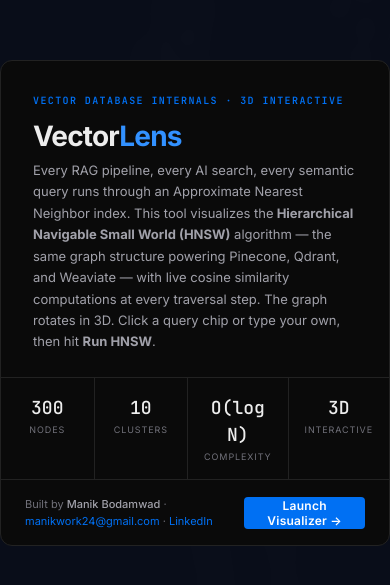
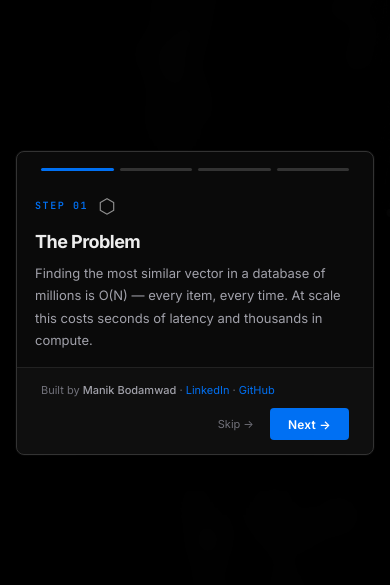
Before and after one commit to ManikBodamwad/HNSW_Vector_Search_Visualizer, a React (Vite) app in the folder frontend/: page / in a window 390 px wide. Shown: the part 119-704 px from the top of the page. Built offline with nearby package versions, Linux system fonts and the light colour scheme.

Commit message:
feat: guided 3-step onboarding, colorful chips, mobile responsive layout

```diff
--- a/frontend/src/App.jsx
+++ b/frontend/src/App.jsx
@@ -24,10 +24,13 @@ export default function App() {
     setTimeout(() => { runSearch(query, algoOverride ?? algo, speed); }, 60);
   }, [runSearch, algo, speed, setStatus]);
 
-  const handleOverlayDismiss = useCallback(() => {
+  const handleOverlayDismiss = useCallback((launchQuery) => {
     setOverlayDone(true);
-    // No auto-run — user presses Run button
-  }, []);
+    if (launchQuery && typeof launchQuery === 'string') {
+      // Run the chosen example query immediately after the overlay closes
+      setTimeout(() => runSearch(launchQuery, 'hnsw', speed), 120);
+    }
+  }, [runSearch, speed]);
 
   return (
     <div className="app-root">
--- a/frontend/src/components/Canvas/GraphCanvas.jsx
+++ b/frontend/src/components/Canvas/GraphCanvas.jsx
@@ -12,6 +12,7 @@ export default function GraphCanvas({ nodes, edges, searchTrigger, onStepUpdate,
   const animatorRef = useRef(null);
 
   const isDragging = useRef(false);
+  const dragType = useRef('pan');
   const lastPos = useRef({ x: 0, y: 0 });
 
   const handleStepUpdate = useCallback((...args) => onStepUpdate?.(...args), [onStepUpdate]);
@@ -73,14 +74,33 @@ export default function GraphCanvas({ nodes, edges, searchTrigger, onStepUpdate,
     containerRef.current?.setPointerCapture(e.pointerId);
     containerRef.current?.classList.add('is-dragging');
     if (tooltipRef.current) tooltipRef.current.style.display = 'none';
-  }, []);
+
+    if (!canvasRef.current || !stateRef.current.sortedIdx) {
+      dragType.current = 'pan';
+      return;
+    }
+    const rect = canvasRef.current.getBoundingClientRect();
+    const mx = e.clientX - rect.left;
+    const my = e.clientY - rect.top;
+
+    let hitNode = false;
+    for (const item of stateRef.current.sortedIdx) {
+      if (item.p && dist2D(mx, my, item.p.sx, item.p.sy) < 25) {
+        hitNode = true;
+        break;
+      }
+    }
+    dragType.current = hitNode ? 'rotate' : 'pan';
+  }, [stateRef]);
 
   const handlePointerMove = useCallback((e) => {
     if (isDragging.current) {
       const dx = e.clientX - lastPos.current.x;
       const dy = e.clientY - lastPos.current.y;
-      // Right click (2) or Shift key allows panning
-      const isPan = e.buttons === 2 || e.shiftKey;
+
+      let isPan = dragType.current === 'pan';
+      if (e.buttons === 2 || e.shiftKey) isPan = !isPan; // toggle behavior with right-click or shift
+
       handleDrag(dx, dy, isPan);
       lastPos.current = { x: e.clientX, y: e.clientY };
       return;
--- a/frontend/src/components/Canvas/useGraphRenderer.js
+++ b/frontend/src/components/Canvas/useGraphRenderer.js
@@ -117,19 +117,20 @@ export function useGraphRenderer(canvasRef, nodes, edges) {
     cam.panY += (cam.targetPanY - cam.panY) * 0.15;
 
     // ── Auto-Camera (Cinematic Tracking & Drift) ──
-    if (!cam.userInteracted) {
     if (state.isComplete || state.activePath.length === 0) {
       // Ambient camera drift when idle or finished
       cam.targetRotY += 0.0015;
     }
 
     if (state.isComplete) {
+      if (!cam.userInteracted) {
         // 🌟 Wow Factor: Pull back to reveal the entire path!
         cam.targetPanX = 0;
         cam.targetPanY = 0;
         cam.targetDistance = 650; // Zoom out far enough to see the whole diagram
         cam.targetRotX = 0.22;
-      } else {
+      }
+    } else if (!cam.userInteracted) {
       let focusNode = null;
       if (state.currentNode !== null) {
         focusNode = nodes[state.currentNode];
@@ -143,7 +144,6 @@ export function useGraphRenderer(canvasRef, nodes, edges) {
         cam.targetPanY = 400 - focusNode.y;
         cam.targetDistance = 280; // zoom in
         cam.targetRotX = 0.35;    // look down slightly
-        }
       }
     }
 
--- a/frontend/src/components/Intro/HeroOverlay.jsx
+++ b/frontend/src/components/Intro/HeroOverlay.jsx
@@ -1,62 +1,113 @@
+import { useState } from 'react';
+
+const STEPS = [
+  {
+    step: '01',
+    icon: '⬡',
+    title: 'The Problem',
+    body: 'Finding the most similar vector in a database of millions is O(N) — every item, every time. At scale this costs seconds of latency and thousands in compute.',
+  },
+  {
+    step: '02',
+    icon: '⌬',
+    title: 'HNSW Index',
+    body: 'Hierarchical Navigable Small World builds a layered graph during insert. Upper layers are sparse "highways" for fast coarse navigation. Layer 0 is the dense local neighborhood.',
+  },
+  {
+    step: '03',
+    icon: '◎',
+    title: 'O(log N) Search',
+    body: 'A greedy priority-queue traversal descends the layers. Each hop moves closer in cosine similarity space — evaluating ~5% of nodes while finding the same answer.',
+  },
+];
+
+const EXAMPLE_QUERIES = [
+  { label: 'machine learning', color: '#3291FF' },
+  { label: 'stock market',     color: '#10B981' },
+  { label: 'space exploration',color: '#A78BFA' },
+  { label: 'gene therapy',     color: '#F59E0B' },
+];
+
 export default function HeroOverlay({ onDismiss }) {
-  // Always show on page load — no localStorage auto-dismiss
-  const dismiss = () => {
-    onDismiss?.();
+  const [page, setPage] = useState(0);
+  const isLast = page === STEPS.length;
+
+  const advance = () => {
+    if (isLast) { onDismiss?.(); return; }
+    setPage(p => p + 1);
   };
 
+  const skip = () => onDismiss?.();
+
+  const s = STEPS[page];
+
   return (
-    <div className="intro-overlay" onClick={e => { if (e.target === e.currentTarget) dismiss(); }}>
-      <div className="intro-card">
-        <div className="intro-top">
-          <div className="intro-eyebrow">Vector Database Internals · 3D Interactive</div>
-          <h1 className="intro-title">
-            Vector<em>Lens</em>
-          </h1>
-          <p className="intro-desc">
-            Every RAG pipeline, every AI search, every semantic query runs through
-            an Approximate Nearest Neighbor index. This tool visualizes the
-            <strong> Hierarchical Navigable Small World (HNSW)</strong> algorithm —
-            the same graph structure powering Pinecone, Qdrant, and Weaviate —
-            with live cosine similarity computations at every traversal step.
-            The graph rotates in 3D. Click a query chip or type your own, then hit <strong>Run HNSW</strong>.
-          </p>
+    <div className="intro-overlay" onClick={e => { if (e.target === e.currentTarget) skip(); }}>
+      <div className="intro-card v2">
+
+        {/* ── Step indicator ── */}
+        <div className="intro-step-bar">
+          {STEPS.map((_, i) => (
+            <button key={i} className={`intro-step-pip ${i === page ? 'active' : i < page ? 'done' : ''}`} onClick={() => setPage(i)} />
+          ))}
+          <button className={`intro-step-pip ${isLast ? 'active' : page === STEPS.length ? 'done' : ''}`} onClick={() => setPage(STEPS.length)} />
         </div>
 
-        <div className="intro-stats">
-          <div className="intro-stat">
-            <div className="intro-stat-val">300</div>
-            <div className="intro-stat-lbl">Nodes</div>
-          </div>
-          <div className="intro-stat">
-            <div className="intro-stat-val">10</div>
-            <div className="intro-stat-lbl">Clusters</div>
-          </div>
-          <div className="intro-stat">
-            <div className="intro-stat-val">O(log N)</div>
-            <div className="intro-stat-lbl">Complexity</div>
-          </div>
-          <div className="intro-stat">
-            <div className="intro-stat-val">3D</div>
-            <div className="intro-stat-lbl">Interactive</div>
-          </div>
+        {/* ── Content ── */}
+        <div className="intro-body" key={page}>
+          {!isLast ? (
+            <>
+              <div className="intro-step-eyebrow">
+                <span className="intro-step-num">STEP {s.step}</span>
+                <span className="intro-step-icon">{s.icon}</span>
+              </div>
+              <h2 className="intro-step-title">{s.title}</h2>
+              <p className="intro-step-body">{s.body}</p>
+            </>
+          ) : (
+            <>
+              <div className="intro-step-eyebrow">
+                <span className="intro-step-num">READY</span>
+              </div>
+              <h2 className="intro-step-title">Try a query below</h2>
+              <p className="intro-step-body">
+                Click a chip to instantly run HNSW search. Watch the traversal log, layer descent, and cosine similarity update live in the 3D graph.
+              </p>
+              <div className="intro-query-chips">
+                {EXAMPLE_QUERIES.map(q => (
+                  <button key={q.label} className="intro-query-chip" style={{ '--chip-color': q.color }}
+                    onClick={() => onDismiss?.(q.label)}>
+                    {q.label}
+                  </button>
+                ))}
+              </div>
+            </>
+          )}
         </div>
 
-        <div className="intro-footer">
+        {/* ── Footer ── */}
+        <div className="intro-footer v2">
           <div className="intro-author">
             Built by <strong>Manik Bodamwad</strong>
-            {' · '}
-            <a href="mailto:manikwork24@gmail.com" style={{ color: 'var(--blue)', textDecoration: 'none' }}>
-              manikwork24@gmail.com
-            </a>
             {' · '}
             <a href="https://www.linkedin.com/in/manik-bodamwad-814b331a6/" target="_blank" rel="noopener noreferrer" style={{ color: 'var(--blue)', textDecoration: 'none' }}>
               LinkedIn
             </a>
+            {' · '}
+            <a href="https://github.com/ManikBodamwad/HNSW_Vector_Search_Visualizer" target="_blank" rel="noopener noreferrer" style={{ color: 'var(--blue)', textDecoration: 'none' }}>
+              GitHub
+            </a>
           </div>
-          <button id="intro-cta-btn" className="intro-cta" onClick={dismiss}>
-            Launch Visualizer →
-          </button>
+          <div className="intro-footer-actions">
+            {!isLast && (
+              <button className="intro-skip" onClick={skip}>Skip →</button>
+            )}
+            <button id="intro-cta-btn" className="intro-cta" onClick={advance}>
+              {isLast ? 'Launch Visualizer →' : 'Next →'}
+            </button>
+          </div>
         </div>
+
       </div>
     </div>
   );
--- a/frontend/src/components/Panel/LogPanel.jsx
+++ b/frontend/src/components/Panel/LogPanel.jsx
@@ -1,3 +1,5 @@
+import { nodes } from '../../data/graphData.js';
+
 export default function LogPanel({ steps, status }) {
   const recent = steps.slice(-16);
   return (
@@ -15,12 +17,16 @@ export default function LogPanel({ steps, status }) {
               <div className={`log-pip ${s.type}`} />
               <span className={`log-type ${s.type}`}>
                 {s.type === 'entry' ? 'ENTRY' :
+                 s.type === 'drop'  ? 'L-DRP' :
                  s.type === 'hop'   ? 'HOP  ' :
-                 s.type === 'result'? 'FOUND' : 'EVAL '}
+                 s.type === 'result'? 'FOUND' :
+                 s.type === 'scan'  ? 'SCAN ' : 'EVAL '}
               </span>
-              <span className="log-node">#{s.nodeId}</span>
-              {s.similarity != null && (
-                <span className="log-sim">{s.similarity.toFixed(3)}</span>
+              <span className="log-node" style={{ overflow: 'hidden', textOverflow: 'ellipsis', whiteSpace: 'nowrap', maxWidth: '140px' }}>
+                #{s.nodeId} {s.type === 'result' && nodes[s.nodeId] ? `- ${nodes[s.nodeId].clusterName}` : ''}
+              </span>
+              {s.sim != null && (
+                <span className="log-sim">{s.sim.toFixed(3)}</span>
               )}
             </div>
           ))
--- a/frontend/src/data/graphData.js
+++ b/frontend/src/data/graphData.js
@@ -460,9 +460,9 @@ const edges = [];
 let ep = null;
 let maxLayer = -1;
 
-const M = 12;
-const M0 = 24;
-const efConstruction = 40;
+const M = 5;
+const M0 = 10;
+const efConstruction = 30;
 const mL = 1 / Math.log(M);
 
 function searchLayer(q_emb, ep_id, ef, layer, _nodes) {
--- a/frontend/src/engine/bruteForce.js
+++ b/frontend/src/engine/bruteForce.js
@@ -10,6 +10,9 @@ export function runBruteForce(queryEmbedding, nodes, k = 5) {
   const allSims = nodes.map((node, i) => {
     const sim = parseFloat(cosineSim(queryEmbedding, node.embedding).toFixed(4));
     steps.push({ nodeId: i, sim, type: 'evaluate', layer: 0, hop: 0 });
+    if (i % 15 === 0) {
+      steps.push({ nodeId: i, sim, type: 'scan', layer: 0, hop: 0 });
+    }
     return { id: i, sim };
   });
 
--- a/frontend/src/engine/hnsw.js
+++ b/frontend/src/engine/hnsw.js
@@ -63,7 +63,7 @@ export function runHNSWSearch(queryEmbedding, graphState, k = 5) {
   // ── Coarse search down to layer 1 ──
   for (let lc = maxLayer; lc >= 1; lc--) {
     let changed = true;
-    steps.push({ nodeId: currObj, sim: parseFloat(currSim.toFixed(4)), type: 'entry', layer: lc, hop: steps.length });
+    steps.push({ nodeId: currObj, sim: parseFloat(currSim.toFixed(4)), type: lc === maxLayer ? 'entry' : 'drop', layer: lc, hop: steps.length });
     while (changed) {
       changed = false;
       const neighbors = nodes[currObj].friends[lc] || [];
@@ -94,7 +94,7 @@ export function runHNSWSearch(queryEmbedding, graphState, k = 5) {
   W.push({ id: currObj, sim: currSim });
   C.push({ id: currObj, sim: currSim });
 
-  steps.push({ nodeId: currObj, sim: parseFloat(currSim.toFixed(4)), type: 'entry', layer: 0, hop: steps.length });
+  steps.push({ nodeId: currObj, sim: parseFloat(currSim.toFixed(4)), type: maxLayer === 0 ? 'entry' : 'drop', layer: 0, hop: steps.length });
 
   let bestSimFound = currSim;
 
--- a/frontend/src/index.css
+++ b/frontend/src/index.css
@@ -561,30 +561,34 @@ html, body, #root {
 .hud-chip-row {
   display: flex;
   align-items: center;
-  gap: 4px;
+  gap: 5px;
   overflow-x: auto;
   padding-bottom: 2px;
-  max-width: 320px;
+  max-width: 340px;
 }
 .hud-chip-row::-webkit-scrollbar { height: 2px; }
 .hud-chip-row::-webkit-scrollbar-thumb { background: var(--border-hi); border-radius: 1px; }
 .hud-chip {
-  height: 22px;
-  padding: 0 8px;
-  border: 1px solid var(--border);
-  border-radius: var(--r-xs);
-  background: var(--surface);
-  color: var(--text-muted);
-  font-size: 10px;
+  height: 24px;
+  padding: 0 10px;
+  border: 1px solid var(--border-hi);
+  border-radius: var(--r-sm);
+  background: var(--surface-hi);
+  color: var(--chip-accent, var(--text-secondary));
+  font-size: 10.5px;
+  font-weight: 500;
   font-family: var(--font);
   cursor: pointer;
   transition: all 0.15s;
   white-space: nowrap;
+  letter-spacing: 0.01em;
 }
 .hud-chip:hover {
-  border-color: var(--border-hi);
-  color: var(--text-secondary);
-  background: var(--surface-hi);
+  border-color: var(--chip-accent, var(--border-hi));
+  background: color-mix(in srgb, var(--chip-accent, var(--blue)) 10%, var(--surface));
+  color: var(--chip-accent, var(--text-primary));
+  transform: translateY(-1px);
+  box-shadow: 0 2px 8px rgba(0,0,0,0.3);
 }
 
 /* Run button */
@@ -605,8 +609,8 @@ html, body, #root {
   gap: 6px;
   letter-spacing: 0.02em;
 }
-.hud-run:hover:not(:disabled) { background: #1D4ED8; }
-.hud-run:disabled { opacity: 0.4; cursor: not-allowed; }
+.hud-run:hover:not(:disabled) { background: #1D4ED8; transform: translateY(-1px); }
+.hud-run:disabled { opacity: 0.35; cursor: not-allowed; }
 .hud-run.brute { background: var(--red); }
 .hud-run.brute:hover:not(:disabled) { background: #B91C1C; }
 
@@ -694,94 +698,157 @@ html, body, #root {
 .tt-sim span { color: var(--mono-amber); }
 .tt-status { font-size: 9px; color: var(--text-muted); margin-top: 2px; }
 
-/* ── Intro overlay ───────────────────────── */
+/* ── Intro overlay v2 (guided tour) ──────── */
 .intro-overlay {
   position: fixed; inset: 0; z-index: 100;
   display: flex; align-items: center; justify-content: center;
-  background: rgba(10,14,26,0.97);
-  backdrop-filter: blur(8px);
+  background: rgba(0,0,0,0.92);
+  backdrop-filter: blur(12px);
+  padding: 16px;
 }
-.intro-card {
-  width: 520px;
+.intro-card.v2 {
+  width: 480px;
+  max-width: 100%;
   background: var(--surface-low);
-  border: 1px solid var(--border);
+  border: 1px solid var(--border-hi);
   border-radius: var(--r-lg);
   overflow: hidden;
-  animation: intro-in 0.5s cubic-bezier(0.16,1,0.3,1);
+  animation: intro-in 0.45s cubic-bezier(0.16,1,0.3,1);
+  box-shadow: 0 24px 64px rgba(0,0,0,0.8), 0 0 0 1px rgba(255,255,255,0.04);
 }
 @keyframes intro-in {
-  from { opacity: 0; transform: translateY(20px) scale(0.97); }
+  from { opacity: 0; transform: translateY(24px) scale(0.96); }
   to   { opacity: 1; transform: translateY(0) scale(1); }
 }
-.intro-top {
-  padding: 32px 32px 24px;
+
+.intro-step-bar {
+  display: flex;
+  gap: 6px;
+  padding: 16px 24px 0;
 }
-.intro-eyebrow {
+.intro-step-pip {
+  height: 3px;
+  flex: 1;
+  border-radius: 2px;
+  border: none;
+  background: var(--border-hi);
+  cursor: pointer;
+  transition: background 0.2s;
+  padding: 0;
+}
+.intro-step-pip.active { background: var(--blue); }
+.intro-step-pip.done   { background: var(--green); }
+
+.intro-body {
+  padding: 28px 28px 20px;
+  min-height: 185px;
+  animation: body-in 0.3s ease;
+}
+@keyframes body-in {
+  from { opacity: 0; transform: translateX(12px); }
+  to   { opacity: 1; transform: translateX(0); }
+}
+
+.intro-step-eyebrow {
+  display: flex;
+  align-items: center;
+  gap: 10px;
+  margin-bottom: 10px;
+}
+.intro-step-num {
   font-size: 10px;
   font-weight: 600;
-  letter-spacing: 0.14em;
+  letter-spacing: 0.16em;
   text-transform: uppercase;
   color: var(--blue);
-  margin-bottom: 12px;
   font-family: var(--mono);
 }
-.intro-title {
-  font-size: 28px;
+.intro-step-icon {
+  font-size: 20px;
+  opacity: 0.6;
+}
+
+.intro-step-title {
+  font-size: 22px;
   font-weight: 700;
   letter-spacing: -0.03em;
   color: var(--text-primary);
-  margin-bottom: 8px;
-  line-height: 1.15;
+  margin-bottom: 10px;
+  line-height: 1.2;
 }
-.intro-title em {
-  font-style: normal;
-  color: var(--mono-blue);
-}
-.intro-desc {
+
+.intro-step-body {
   font-size: 13px;
-  line-height: 1.65;
+  line-height: 1.7;
   color: var(--text-secondary);
 }
-.intro-stats {
+
+/* Final slide query chips */
+.intro-query-chips {
   display: flex;
-  border-top: 1px solid var(--border);
+  flex-wrap: wrap;
+  gap: 8px;
+  margin-top: 18px;
 }
-.intro-stat {
-  flex: 1;
-  padding: 16px;
-  border-right: 1px solid var(--border);
-  text-align: center;
+.intro-query-chip {
+  padding: 7px 14px;
+  border: 1px solid color-mix(in srgb, var(--chip-color) 40%, transparent);
+  border-radius: var(--r);
+  background: color-mix(in srgb, var(--chip-color) 8%, transparent);
+  color: var(--chip-color);
+  font-size: 12px;
+  font-weight: 500;
+  font-family: var(--font);
+  cursor: pointer;
+  transition: all 0.15s;
+  letter-spacing: 0.01em;
 }
-.intro-stat:last-child { border-right: none; }
-.intro-stat-val {
-  font-family: var(--mono);
-  font-size: 18px;
-  font-weight: 500;
-  color: var(--text-primary);
+.intro-query-chip:hover {
+  background: color-mix(in srgb, var(--chip-color) 16%, transparent);
+  transform: translateY(-2px);
+  box-shadow: 0 4px 16px rgba(0,0,0,0.4);
 }
-.intro-stat-lbl {
-  font-size: 9px;
-  text-transform: uppercase;
-  letter-spacing: 0.1em;
-  color: var(--text-muted);
-  margin-top: 2px;
-}
-.intro-footer {
-  padding: 16px 24px;
-  background: var(--bg);
+
+.intro-footer.v2 {
+  padding: 14px 24px;
+  background: rgba(255,255,255,0.02);
   border-top: 1px solid var(--border);
   display: flex;
   align-items: center;
   justify-content: space-between;
+  gap: 12px;
 }
 .intro-author {
   font-size: 11px;
   color: var(--text-muted);
+  flex: 1;
+  min-width: 0;
+  white-space: nowrap;
+  overflow: hidden;
+  text-overflow: ellipsis;
 }
 .intro-author strong { color: var(--text-secondary); font-weight: 500; }
+.intro-footer-actions {
+  display: flex;
+  align-items: center;
+  gap: 8px;
+  flex-shrink: 0;
+}
+.intro-skip {
+  background: none;
+  border: none;
+  color: var(--text-muted);
+  font-size: 11px;
+  cursor: pointer;
+  padding: 4px 8px;
+  border-radius: var(--r-sm);
+  transition: color 0.15s;
+  font-family: var(--font);
+}
+.intro-skip:hover { color: var(--text-secondary); }
 .intro-cta {
   height: 32px;
-  padding: 0 20px;
+  padding: 0 18px;
   background: var(--blue);
   border: none;
   border-radius: var(--r-sm);
@@ -790,10 +857,73 @@ html, body, #root {
   font-weight: 600;
   font-family: var(--font);
   cursor: pointer;
-  transition: background 0.15s;
+  transition: all 0.15s;
   display: flex;
   align-items: center;
   gap: 6px;
   letter-spacing: 0.02em;
+  white-space: nowrap;
 }
-.intro-cta:hover { background: #1D4ED8; }
+.intro-cta:hover { background: #1D4ED8; transform: translateY(-1px); }
+
+/* ── Mobile responsiveness ────────────────── */
+@media (max-width: 768px) {
+  /* Header collapses */
+  .header-tagline { display: none; }
+  .header-author  { display: none; }
+
+  /* Panels move off-screen on mobile — too cramped */
+  .log-panel  { display: none; }
+  .math-panel { display: none; }
+
+  /* Bottom HUD stacks vertically */
+  .hud-bar {
+    bottom: 8px;
+    flex-direction: column;
+    border-radius: var(--r-md);
+    max-height: 70vh;
+    overflow-y: auto;
+    white-space: normal;
+    align-items: stretch;
+  }
+  .hud-sep {
+    width: auto;
+    height: 1px;
+  }
+  .hud-cell {
+    padding: 8px 14px;
+    height: auto;
+    flex-wrap: wrap;
+  }
+  .hud-cell-chips .hud-chip-row {
+    max-width: 100%;
+    flex-wrap: wrap;
+    overflow: visible;
+  }
+  .hud-search-input {
+    width: 100%;
+  }
+  .hud-cell-speed { display: none; }
+  .hud-label-desktop { display: none; }
+  .hud-run {
+    width: 100%;
+    justify-content: center;
+  }
+
+  /* Canvas badges */
+  .canvas-badge-right { display: none; }
+  .canvas-badge-left {
+    bottom: auto;
+    top: 54px;
+    left: 8px;
+  }
+}
+
+@media (max-width: 480px) {
+  .intro-card.v2 { border-radius: var(--r-md); }
+  .intro-body { padding: 20px 18px 16px; }
+  .intro-step-title { font-size: 18px; }
+  .intro-footer.v2 { flex-direction: column; align-items: flex-start; gap: 10px; }
+  .intro-footer-actions { align-self: flex-end; }
+  .intro-author { white-space: normal; }
+}
```
Also changed, not shown: frontend/src/components/HUD/ControlHUD.jsx (+30 -19 lines), frontend/vercel.json (added). Lines whose indentation alone changed are shown as unchanged.
